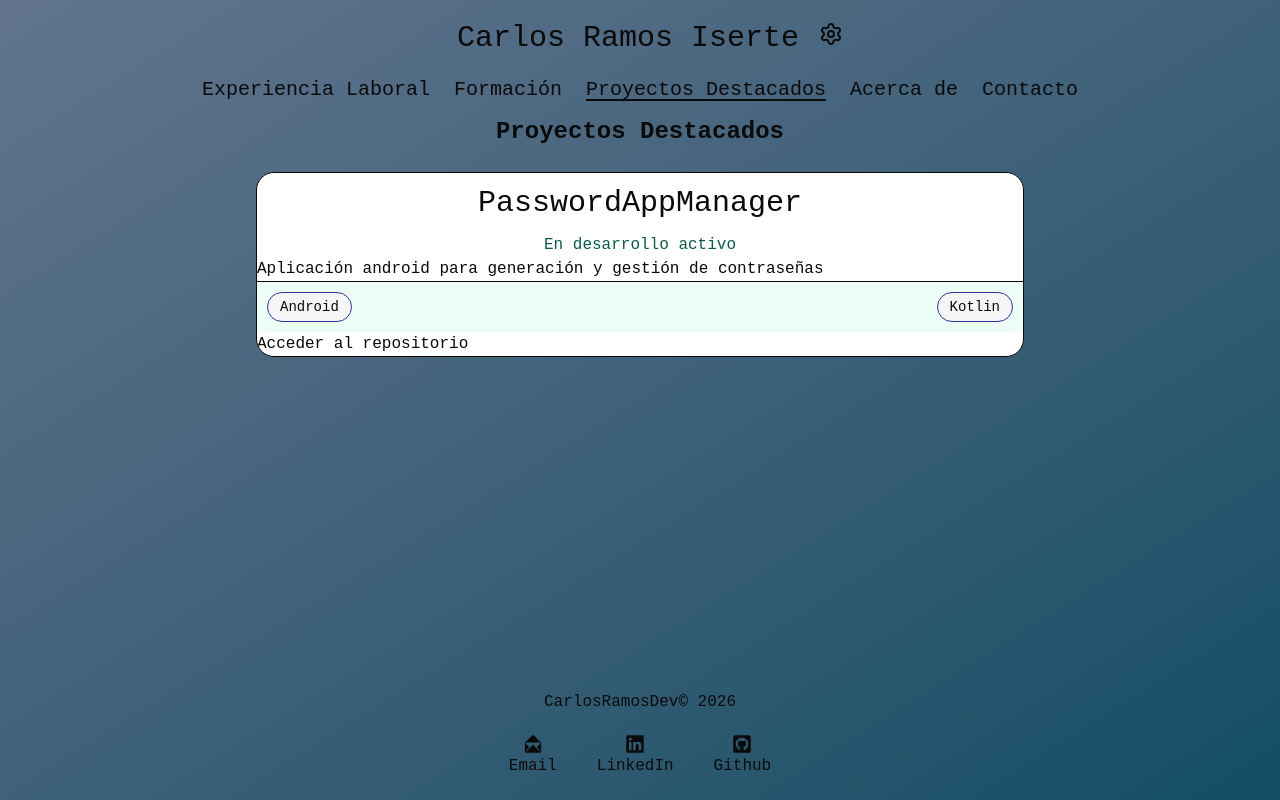
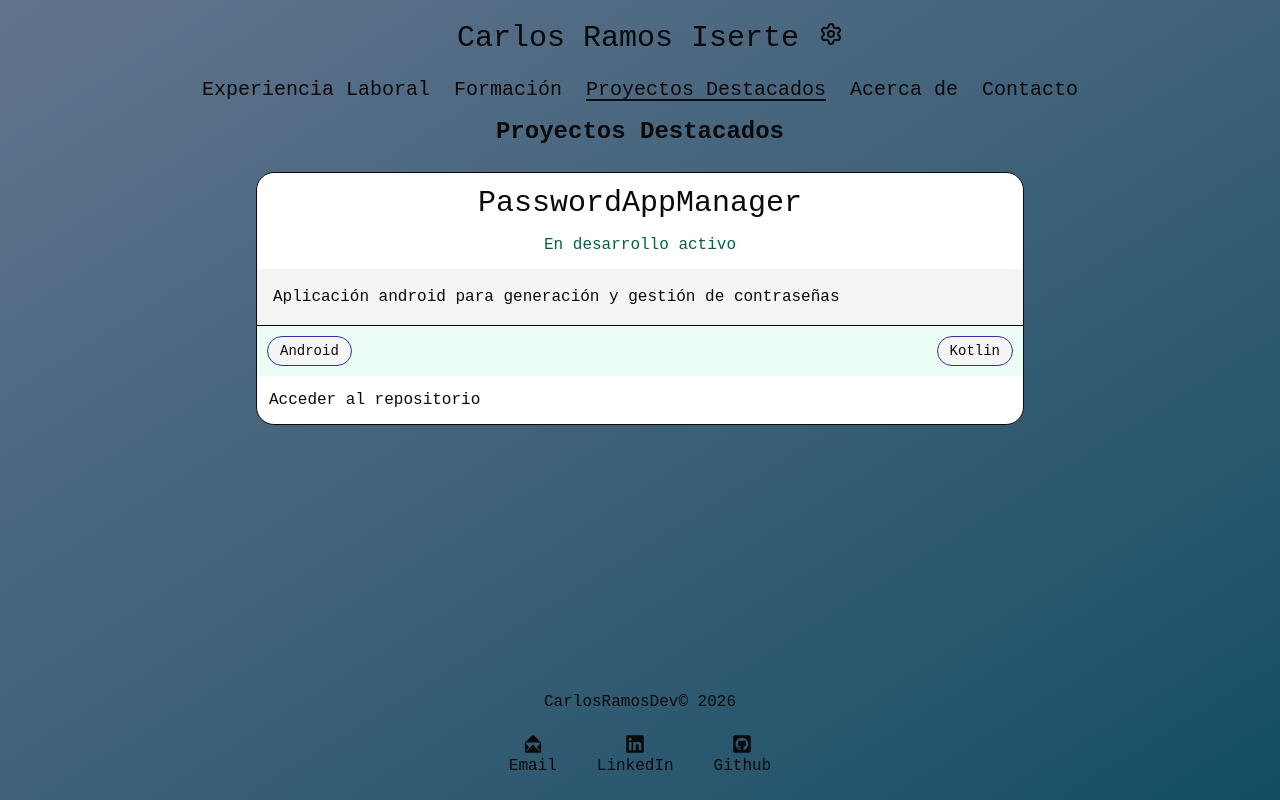
Before and after one commit to CarlosRamosDeveloper/portfolio, a React (Vite) app: page /featured in a window 1280 px wide. Built offline with nearby package versions, Linux system fonts and the light colour scheme.

Commit message:
implemented better styles to various components

```diff
--- a/src/portfolio/pages/featured/components/FeaturedNavigation.tsx
+++ b/src/portfolio/pages/featured/components/FeaturedNavigation.tsx
@@ -1,12 +1,15 @@
-type ItemType = 'page' | 'repository';
+type ItemType = 'page' | 'repository' | 'demo';
 
 interface Props {
   url?: string | null;
   type?: ItemType;
 }
 
-const repositoryText = 'Acceder al repositorio';
-const pageText = 'Acceder al proyecto';
+const COMPONENT_TEXT: Record<ItemType, string> = {
+  page: 'Acceder al proyecto',
+  repository: 'Acceder al repositorio',
+  demo: 'Ver demo',
+};
 
 export const FeaturedNavigation = ({ url, type }: Props) => {
   const handleNavigate = () => {
@@ -14,9 +17,10 @@ export const FeaturedNavigation = ({ url, type }: Props) => {
   };
   if (!url) return null;
   if (!type) return null;
+
   return (
-    <div onClick={handleNavigate} className="cursor-pointer">
-      {type === 'repository' ? repositoryText : pageText}
+    <div onClick={handleNavigate} className="cursor-pointer p-3">
+      {COMPONENT_TEXT[type]}
     </div>
   );
 };
--- a/src/portfolio/pages/featured/components/FeaturedProjectCard.tsx
+++ b/src/portfolio/pages/featured/components/FeaturedProjectCard.tsx
@@ -20,6 +20,7 @@ export const FeaturedProjectCard = ({ project }: Props) => {
       <TechStackList techStack={project.techStack} />
       <FeaturedNavigation url={project.repository} type="repository" />
       <FeaturedNavigation url={project.url} type="page" />
+      <FeaturedNavigation url={project.video} type="demo" />
     </div>
   );
 };
--- a/src/portfolio/pages/featured/components/FeaturedProjectLabel.tsx
+++ b/src/portfolio/pages/featured/components/FeaturedProjectLabel.tsx
@@ -3,5 +3,5 @@ interface Props {
 }
 
 export const FeaturedProjectLabel = ({ text }: Props) => {
-  return <div>{text}</div>;
+  return <div className="p-4 mt-3 bg-accent">{text}</div>;
 };
```
